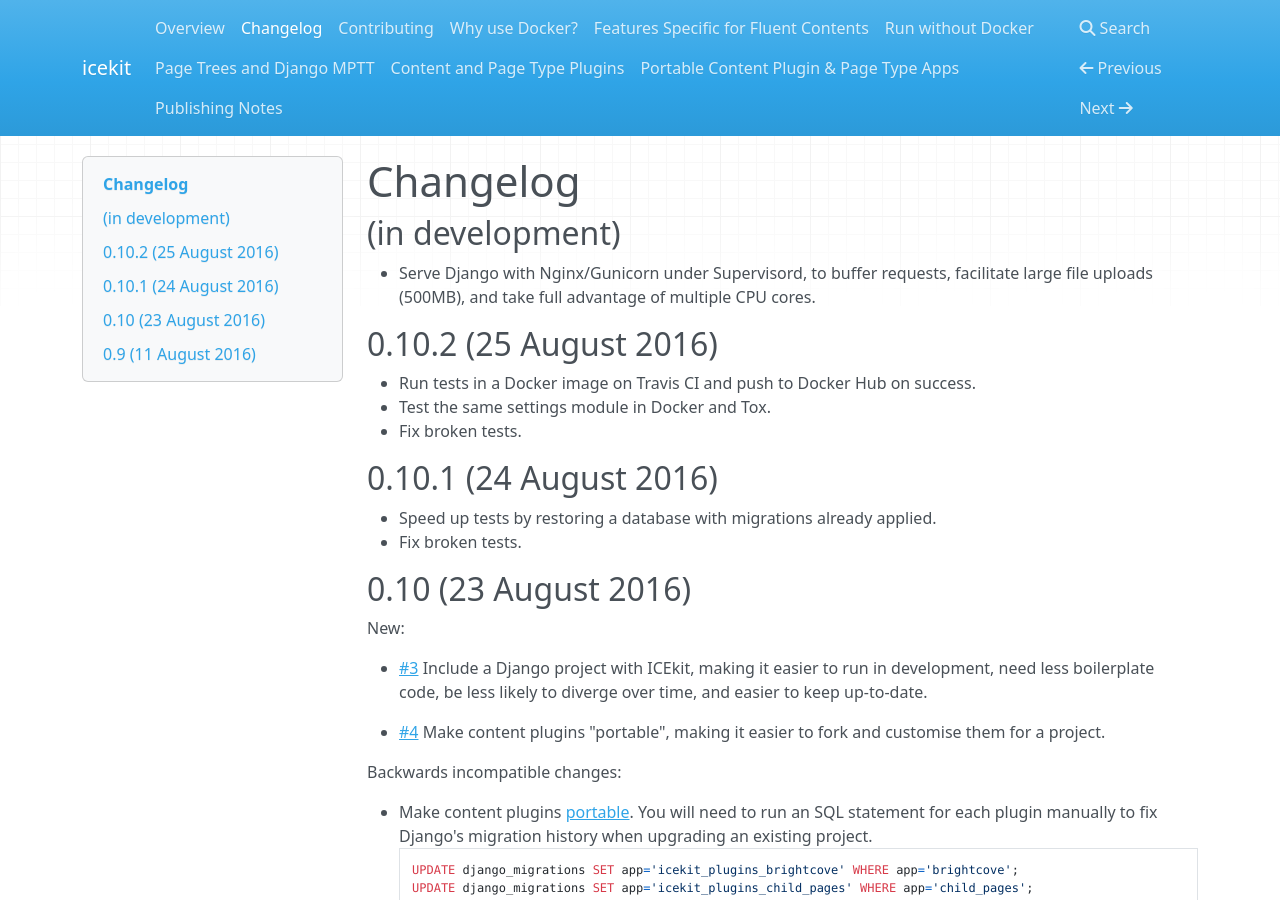
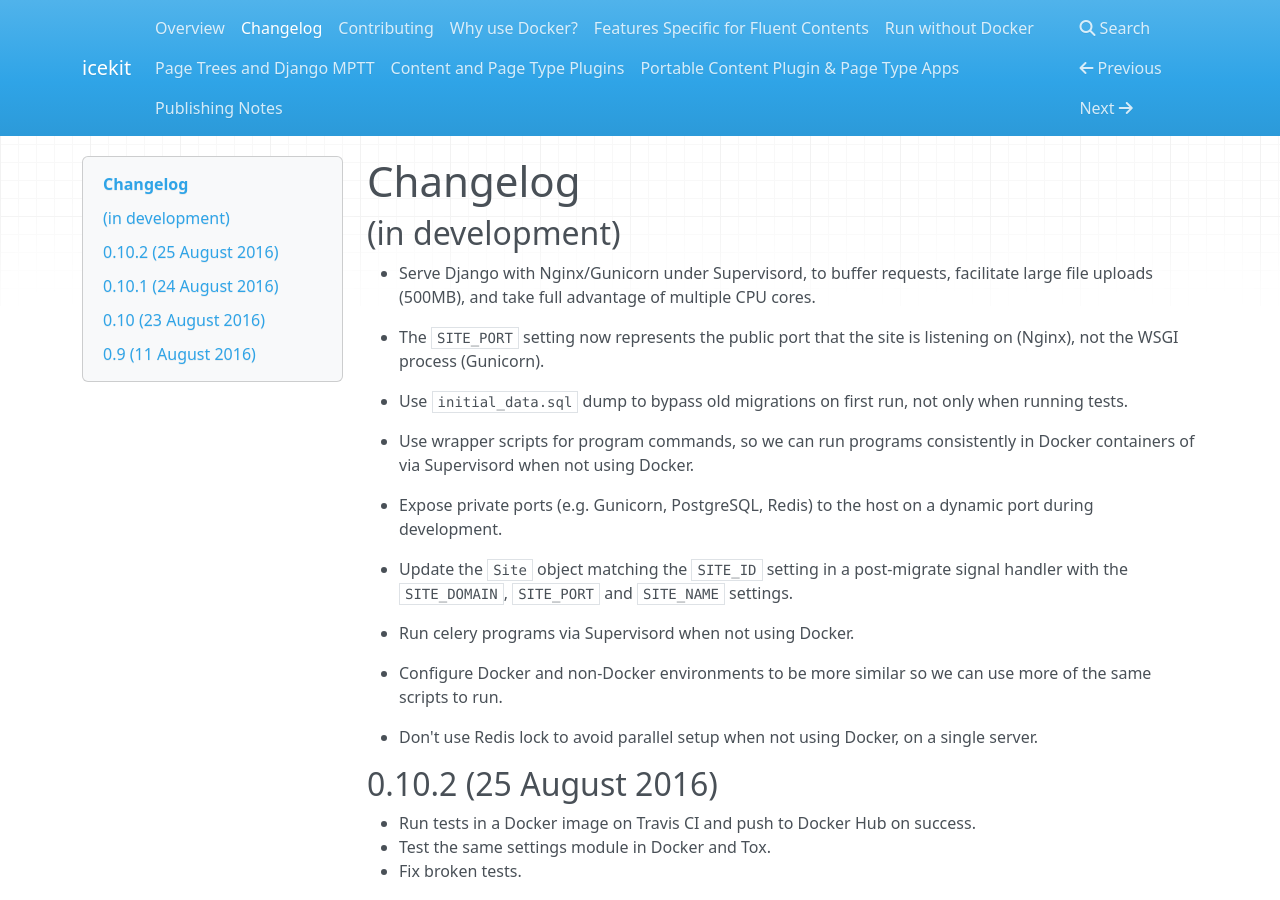
Before and after one commit to ic-labs/django-icekit, an MkDocs documentation site: the page built from docs/changelog.md, in a window 1280 px wide and 900 px high. Built offline with MkDocs 1.6.1, drawn with Linux system fonts in a browser that asks for light colours; nearby versions of some CDN libraries.

Commit message:
Update changelog.

```diff
--- a/docs/changelog.md
+++ b/docs/changelog.md
@@ -5,6 +5,30 @@
   * Serve Django with Nginx/Gunicorn under Supervisord, to buffer requests,
     facilitate large file uploads (500MB), and take full advantage of multiple
     CPU cores.
+
+  * The `SITE_PORT` setting now represents the public port that the site is
+    listening on (Nginx), not the WSGI process (Gunicorn).
+
+  * Use `initial_data.sql` dump to bypass old migrations on first run, not only
+    when running tests.
+
+  * Use wrapper scripts for program commands, so we can run programs
+    consistently in Docker containers of via Supervisord when not using Docker.
+
+  * Expose private ports (e.g. Gunicorn, PostgreSQL, Redis) to the host on a
+    dynamic port during development.
+
+  * Update the `Site` object matching the `SITE_ID` setting in a post-migrate
+    signal handler with the `SITE_DOMAIN`, `SITE_PORT` and `SITE_NAME`
+    settings.
+
+  * Run celery programs via Supervisord when not using Docker.
+
+  * Configure Docker and non-Docker environments to be more similar so we can
+    use more of the same scripts to run.
+
+  * Don't use Redis lock to avoid parallel setup when not using Docker, on a
+    single server.
 
 ## 0.10.2 (25 August 2016)
 
```
